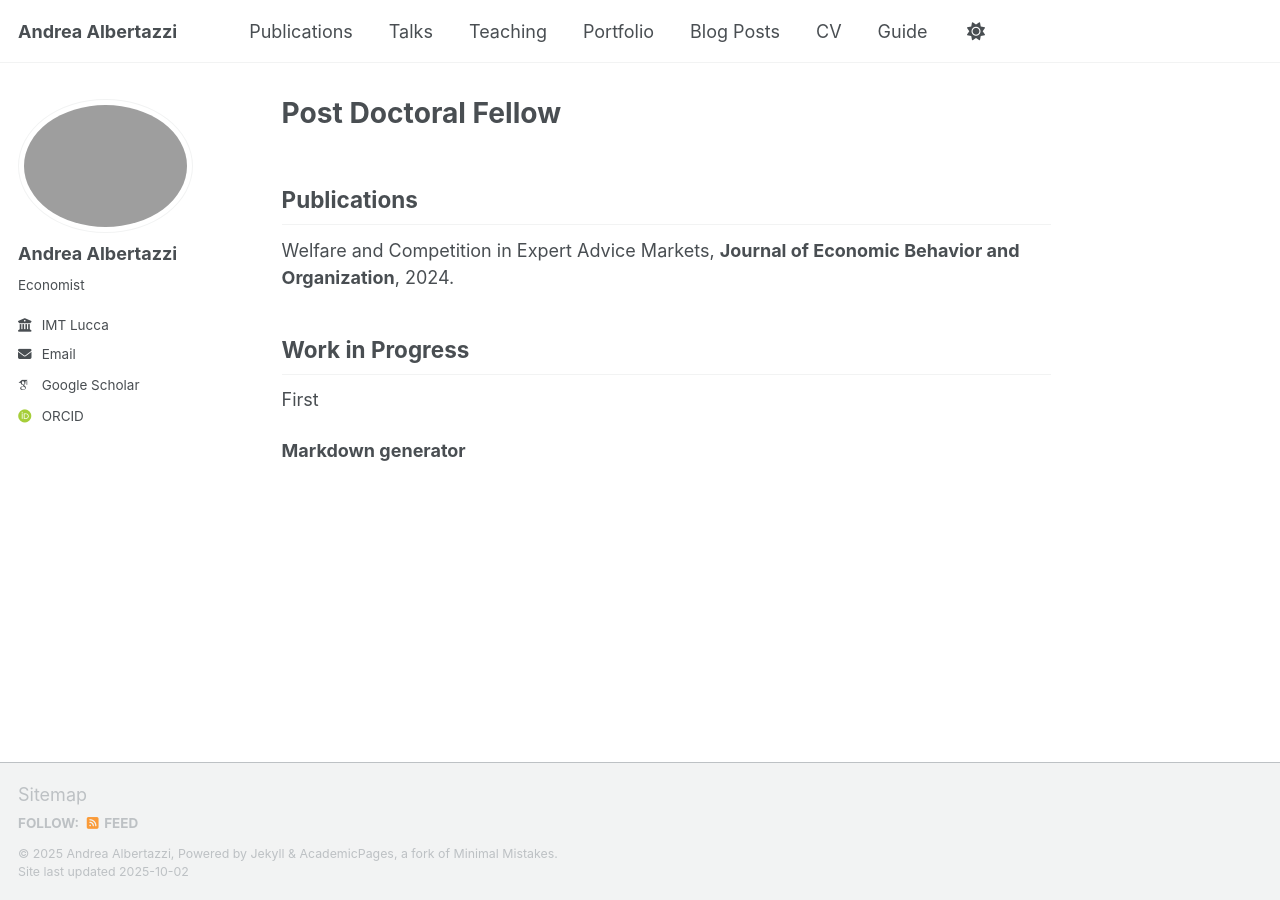
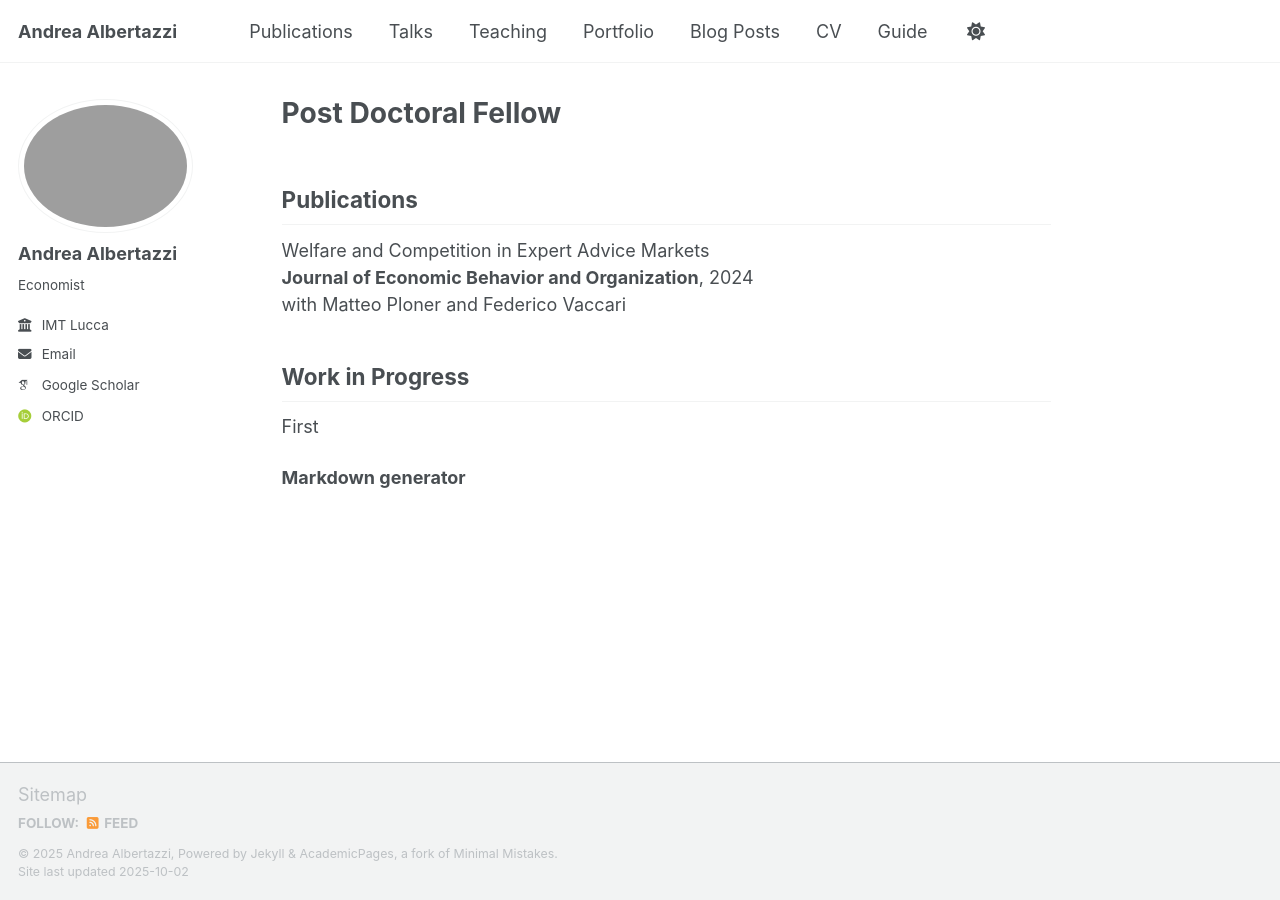
Before and after one commit to tazze87/tazze87.github.io, a Jekyll site: the page built from _pages/about.md, in a window 1280 px wide. Built offline with Jekyll 4.4.1, drawn with Linux system fonts in a browser that asks for light colours; some web fonts are replaced; a script that is not in the unit is left out.

Commit message:
Update about.md

```diff
--- a/_pages/about.md
+++ b/_pages/about.md
@@ -6,7 +6,9 @@ author_profile: true
 ---
 
 ## Publications
-Welfare and Competition in Expert Advice Markets, **Journal of Economic Behavior and Organization**, 2024.
+Welfare and Competition in Expert Advice Markets<br>
+**Journal of Economic Behavior and Organization**, 2024<br>
+with Matteo Ploner and Federico Vaccari
 
 ## Work in Progress
 First
```
